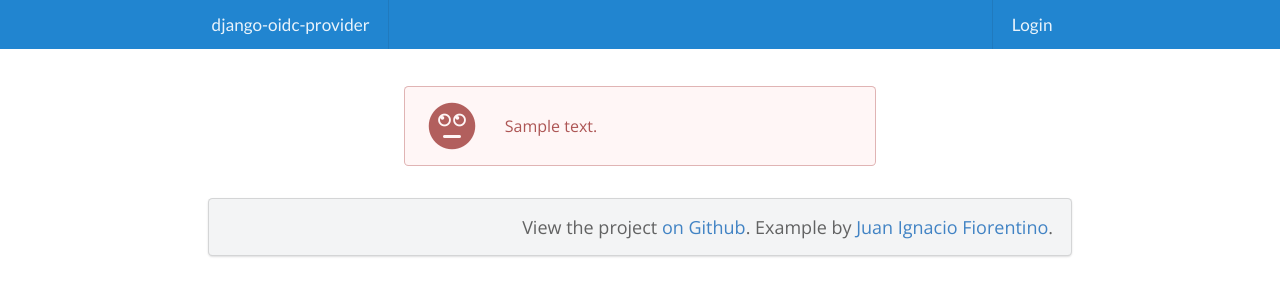
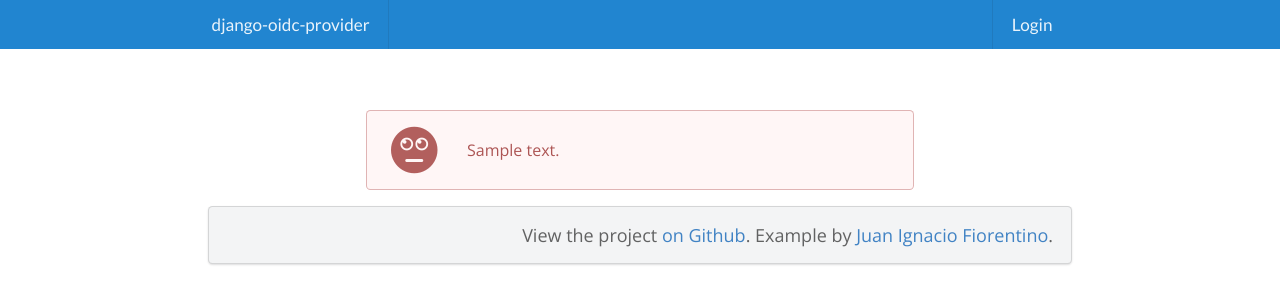
Before and after one commit to juanifioren/django-oidc-provider, a Django app: template example_project/provider_app/templates/oidc_provider/error.html in a window 1280 px wide. Shown: the top 304 px of the page. Run offline with Django 3.2, Linux system fonts and the light colour scheme; the template is opened without the code that fills it: most values are stand-ins (such as "Sample title", 1, 10 or a date in 2020); parts of the project's set-up code (start-up, migrations or seed data) failed here and were passed over; some libraries are stand-ins or nearby versions.

Commit message:
Fix in example project.

```diff
--- a/example_project/provider_app/settings.py
+++ b/example_project/provider_app/settings.py
@@ -87,3 +87,5 @@ LOGIN_REDIRECT_URL = '/'
 # OIDC Provider settings
 
 SITE_URL = 'http://localhost:8000'
+
+LOGIN_URL = '/admin/login/'
--- a/example_project/provider_app/templates/base.html
+++ b/example_project/provider_app/templates/base.html
@@ -19,13 +19,12 @@
         <a href="{% url 'home' %}" class=" item">django-oidc-provider</a>
         <div class="right menu">
             {% if user.is_authenticated %}
-            <a href="#" class="item">{{ user.email }}</a>
             {% if user.is_superuser %}
             <a href="{% url 'admin:index' %}" class="item">Admin</a>
             {% endif %}
-            <a href="{% url 'logout' %}" class="item"><i class="remove icon"></i></a>
+            <a href="{% url 'admin:logout' %}" class="item"><i class="remove icon"></i></a>
             {% else %}
-            <a href="{% url 'login' %}" class="item">Login</a>
+            <a href="{% url 'admin:login' %}" class="item">Login</a>
             {% endif %}
         </div>
     </div>
--- a/example_project/provider_app/templates/oidc_provider/error.html
+++ b/example_project/provider_app/templates/oidc_provider/error.html
@@ -2,13 +2,17 @@
 
 {% block content %}
 
-    <div class="ui page grid">
-        <div class="nine wide centered column">
-            <div class="ui icon negative large message">
-                <i class="meh icon"></i>
-                <div class="content">
-                    <div class="header">{{ error }}</div>
-                    <p>{{ description }}</p>
+    <div class="ui container" style="margin-top:100px">
+        <div class="ui stackable grid">
+            <div class="row">
+                <div class="eight wide centered column">
+                    <div class="ui icon negative large message">
+                        <i class="meh icon"></i>
+                        <div class="content">
+                            <div class="header">{{ error }}</div>
+                            <p>{{ description }}</p>
+                        </div>
+                    </div>
                 </div>
             </div>
         </div>
--- a/example_project/provider_app/urls.py
+++ b/example_project/provider_app/urls.py
@@ -6,10 +6,8 @@ from django.views.generic import TemplateView
 
 urlpatterns = [
     url(r'^$', TemplateView.as_view(template_name='home.html'), name='home'),
-    url(r'^accounts/login/$', auth_views.login, { 'template_name': 'login.html' }, name='login'),
-    url(r'^accounts/logout/$', auth_views.logout, { 'next_page': '/' }, name='logout'),
 
-    url(r'^openid/', include('oidc_provider.urls', namespace='oidc_provider')),
+    url(r'^', include('oidc_provider.urls', namespace='oidc_provider')),
 
     url(r'^admin/', include(admin.site.urls)),
 ]
```
Also changed, not shown: example_project/provider_app/templates/oidc_provider/authorize.html (+6 -2 lines).
